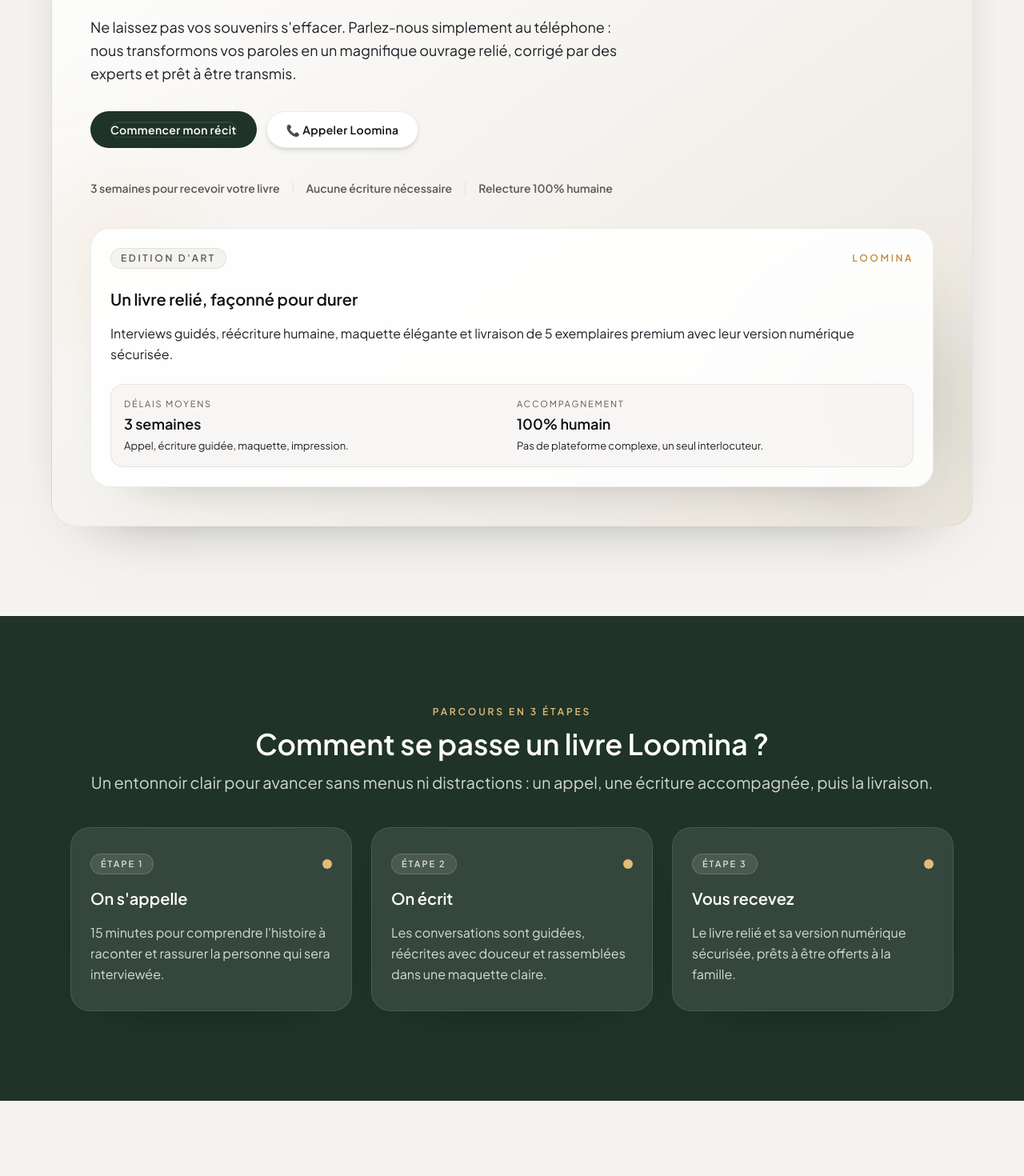
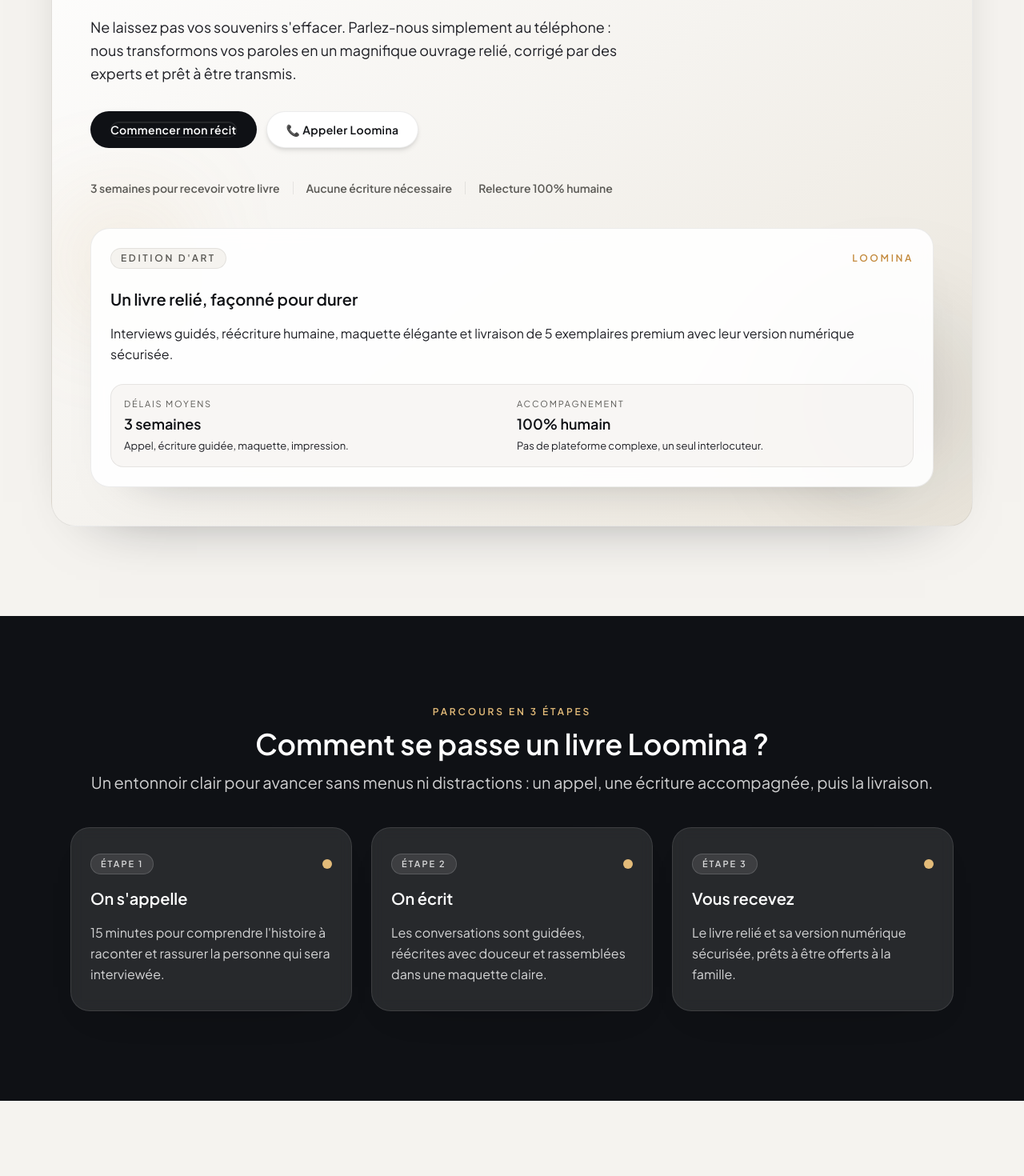
Before and after one commit to solalchetrit/loomina, a Next.js app: page / in a window 1280 px wide. Shown: the part 420-1890 px from the top of the page at 80% size. Built offline with nearby package versions, Linux system fonts and the light colour scheme.

Commit message:
Replace forest accent with black monochrome

```diff
--- a/app/globals.css
+++ b/app/globals.css
@@ -12,7 +12,7 @@
   --loomina-haze: #d7d0c2;
   --loomina-amber: #e3bb79;
   --loomina-amber-strong: #c48b3f;
-  --loomina-forest: #1f3328;
+  --loomina-forest: #0f1115;
   --loomina-muted: #5c5b57;
   --loomina-ink-soft: #1f2026;
   --loomina-black: var(--loomina-ink); /* Alias pour corriger les anciens usages */
@@ -24,7 +24,7 @@
   --loomina-outline: rgba(15, 17, 21, 0.08);
   --loomina-outline-strong: rgba(15, 17, 21, 0.16);
   --loomina-amber-veil: rgba(196, 139, 63, 0.12);
-  --loomina-forest-veil: rgba(31, 51, 40, 0.12);
+  --loomina-forest-veil: rgba(15, 17, 21, 0.12);
   --background: var(--loomina-cloud);
   --foreground: var(--loomina-ink);
 
--- a/components/Hero.tsx
+++ b/components/Hero.tsx
@@ -31,7 +31,7 @@
             <div className="flex flex-col gap-3 sm:flex-row sm:items-center">
               <MagicButton
                 href="#offres"
-                className="w-full justify-center bg-[var(--loomina-forest)] text-white shadow-[0_24px_70px_-50px_rgba(31,51,40,0.8)]"
+                className="w-full justify-center bg-[var(--loomina-forest)] text-white shadow-[0_24px_70px_-50px_rgba(15,17,21,0.8)]"
               >
                 Commencer mon récit
               </MagicButton>
--- a/components/ui/MagicButton.tsx
+++ b/components/ui/MagicButton.tsx
@@ -25,7 +25,7 @@
   const variantClasses = useMemo(
     () =>
       variant === "primary"
-        ? "bg-[var(--loomina-forest)] text-white shadow-[0_25px_60px_-38px_rgba(31,51,40,0.55)] border border-[var(--loomina-outline-strong)] hover:bg-[var(--loomina-forest)]/95"
+        ? "bg-[var(--loomina-forest)] text-white shadow-[0_25px_60px_-38px_rgba(15,17,21,0.6)] border border-[var(--loomina-outline-strong)] hover:bg-[var(--loomina-forest)]/95"
         : "bg-[var(--loomina-surface)] text-[var(--loomina-ink)] border border-[var(--loomina-outline)] shadow-md hover:bg-[var(--loomina-surface-muted)]",
     [variant]
   );
```
